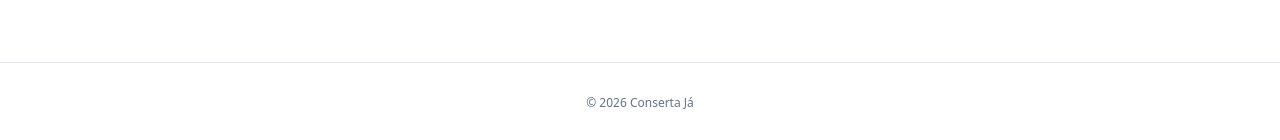
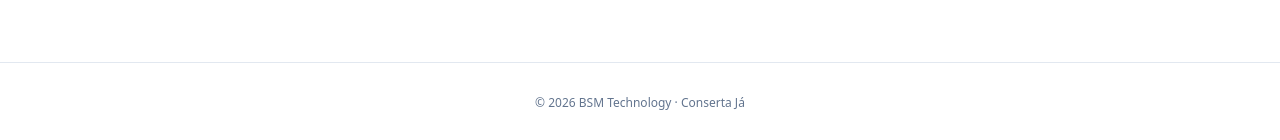
Before and after one commit to BrunoMendoncaa/ConsertaJa, a Next.js app: page / in a window 1280 px wide. Shown: the part 2326-2466 px from the top of the page. Built offline with nearby package versions, Linux system fonts and the light colour scheme.

Commit message:
Copyright

```diff
--- a/src/app/(site)/page.js
+++ b/src/app/(site)/page.js
@@ -175,7 +175,7 @@ export default function LandingPage() {
       </section>
 
       <footer className="border-t border-slate-200 py-8 text-center text-xs text-slate-500">
-        © {new Date().getFullYear()} Conserta Já
+        © 2026 BSM Technology · Conserta Já
       </footer>
     </div>
   );
```
